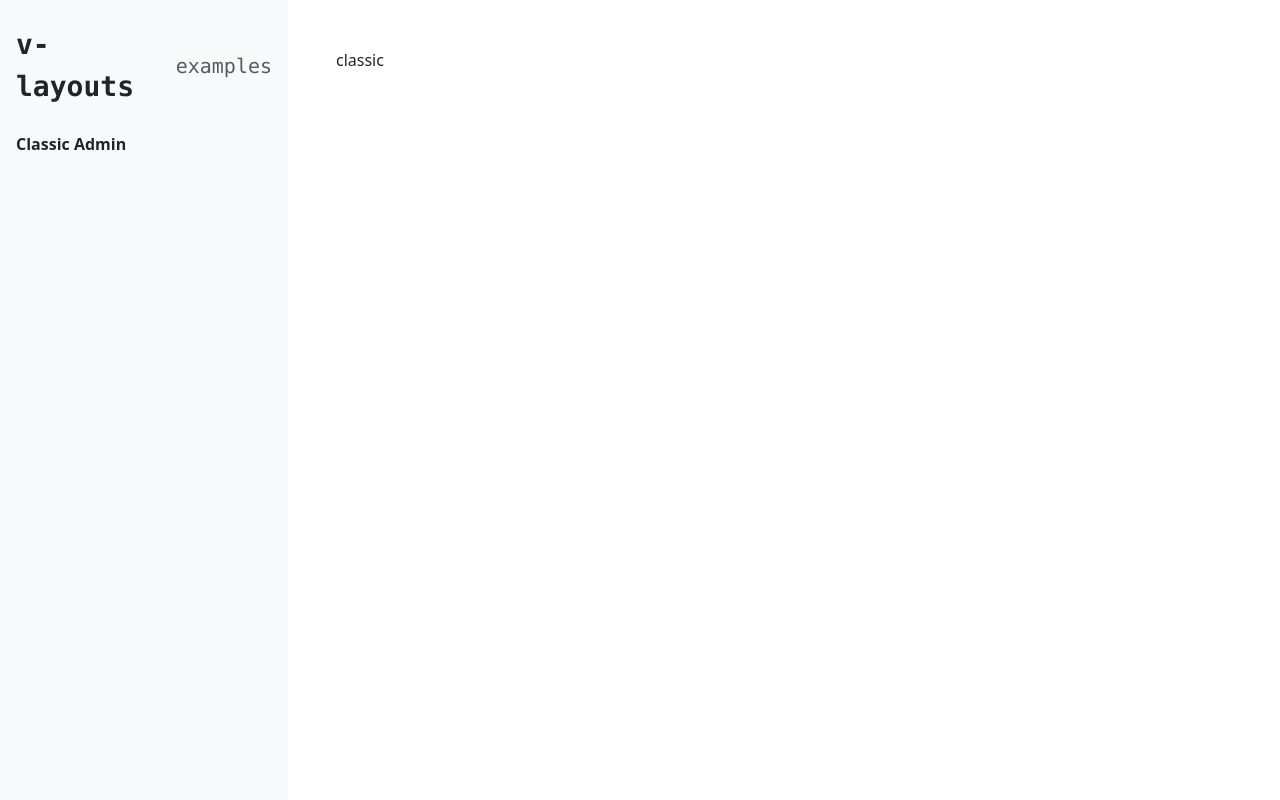
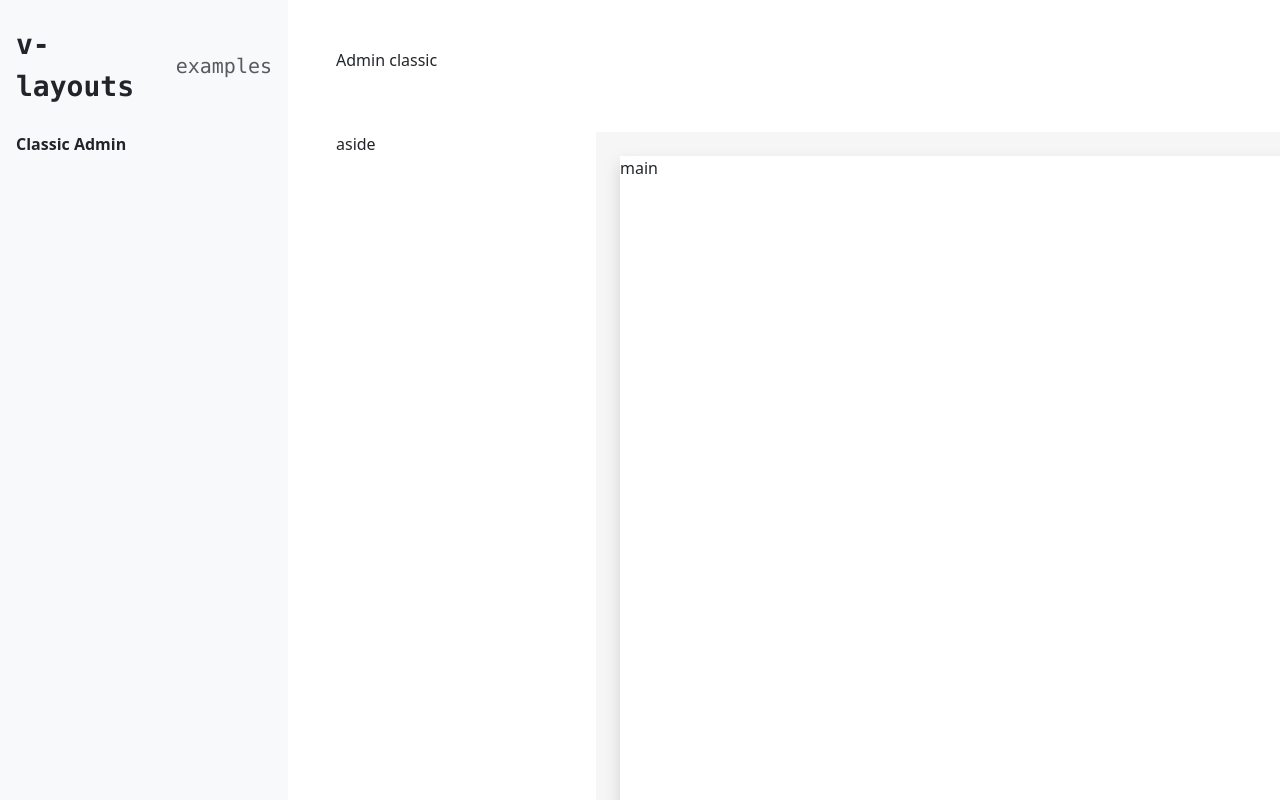
Before and after one commit to TerryZ/v-layouts, a Vue app: page /#/classic in a window 1280 px wide. Built offline with nearby package versions, Linux system fonts and the light colour scheme.

Commit message:
feat: classic admin layout

```diff
--- a/examples/ExampleClassic.vue
+++ b/examples/ExampleClassic.vue
@@ -1,8 +1,18 @@
 <template>
-  <div>classic</div>
+  <div>
+    <div>Admin classic</div>
+    <div>
+      <LayoutAdminClassic>
+        <template #aside>
+          <div>aside</div>
+        </template>
+        <div>main</div>
+      </LayoutAdminClassic>
+    </div>
+  </div>
 </template>
 
 <script setup>
-import { ref } from 'vue'
-
+// import { ref } from 'vue'
+import { LayoutAdminClassic } from '@/'
 </script>
--- /dev/null
+++ b/src/AdminClassic.jsx
@@ -0,0 +1,92 @@
+import './layout.sass'
+
+import { defineComponent } from 'vue'
+import { mergeProps, useAdmin } from './admin-base'
+/**
+ * Admin platform standard layout
+ *
+ * |---------------------------------|
+ * | Header                          |
+ * |---------------------------------|
+ * | Menu  | Breadcrumb              |
+ * |       |-------------------------|
+ * |       | Main Content            |
+ * |       |                         |
+ * |       |                         |
+ * |---------------------------------|
+ */
+export default defineComponent({
+  name: 'AdminClassic',
+  props: mergeProps(),
+  setup (props, { slots }) {
+    const {
+      contentMainClass,
+      contentContainerClass
+    } = useAdmin(props)
+    const buildContent = () => {
+      // 外部应用的具名插槽集
+      const content = []
+      // Breadcrumb bar
+      if ('breadcrumb' in slots) {
+        content.push(
+          <div
+            class='admin-breadcrumb'
+            style={{ height: `${props.breadcrumbHeight}px` }}
+          >
+            {slots.breadcrumb?.()}
+          </div>
+        )
+      }
+      // 内容容器的其他所有兄弟容器的总高度
+      let siblingsHeight = props.headerHeight
+      if ('breadcrumb' in slots) {
+        siblingsHeight += props.breadcrumbHeight
+      }
+
+      // Content main area
+      content.push(
+        <div
+          class={contentMainClass.value}
+          style={{ height: `calc(100vh - ${siblingsHeight}px)` }}
+        >
+          <div class={contentContainerClass.value}>
+            {slots.default?.()}
+          </div>
+        </div>
+      )
+
+      return content
+    }
+
+    return () => (
+      // Main container
+      <div class='admin-layout vw-100 vh-100 d-flex flex-column overflow-hidden'>
+        <div
+          class='admin-header d-flex align-items-center'
+          style={{ height: `${props.headerHeight}px` }}
+        >
+          {slots.header?.()}
+        </div>
+
+        <div class='flex-grow-1 d-flex overflow-hidden'>
+          <div
+            class='admin-menu flex-shrink-0'
+            style={{
+              width: `${props.asideWidth}px`,
+              height: `calc(100vh - ${props.headerHeight}px)`
+            }}
+          >
+            {slots.aside?.()}
+          </div>
+
+          <div
+            class='d-flex flex-column flex-grow-1'
+            style={{ width: `calc(100vw - ${props.asideWidth}px)` }}
+          >
+            {buildContent()}
+          </div>
+        </div>
+      </div>
+    )
+  }
+})
--- /dev/null
+++ b/src/admin-base.js
@@ -0,0 +1,86 @@
+import { computed } from 'vue'
+
+export function mergeProps (props) {
+  return {
+    // 收起侧边栏（侧边栏最小化）
+    collapse: {
+      type: Boolean,
+      default: false
+    },
+    // 头部区域高度
+    headerHeight: {
+      type: Number,
+      default: 60
+    },
+    // 面包屑区域高度
+    breadcrumbHeight: {
+      type: Number,
+      default: 60
+    },
+    // 侧边栏宽度
+    asideWidth: {
+      type: Number,
+      default: 260
+    },
+    // 侧边栏收起（最小化）后的宽度
+    asideCollapseWidth: {
+      type: Number,
+      default: 70
+    },
+    // 内容区域间距
+    contentMargin: {
+      type: Number,
+      default: 4,
+      validator: function (val) {
+        return val >= 0 && val <= 5
+      }
+    },
+    // 内容区域是否设置圆角
+    contentRounded: {
+      type: Boolean,
+      default: false
+    },
+    // 内容间距区是否使用灰色背景色
+    contentGrayBackground: {
+      type: Boolean,
+      default: true
+    },
+    // 内容区域是否使用阴影
+    contentShadow: {
+      type: Boolean,
+      default: true
+    },
+    ...props
+  }
+}
+
+export function useAdmin (props) {
+  // 内容区域主容器样式
+  const contentMainClass = computed(() => {
+    const classes = ['admin-main', 'overflow-auto']
+    // 容器与内容区域之间的间隔
+    classes.push(`p-${props.contentMargin}`)
+    classes.push(props.contentGrayBackground ? 'bg-light-gray' : 'bg-white')
+    return classes.join(' ')
+  })
+  // 内容区域子容器样式
+  const contentContainerClass = computed(() => {
+    const classes = ['admin-main-container', 'w-100', 'h-100', 'bg-white']
+    if (props.contentRounded) {
+      classes.push('rounded')
+    }
+    if (props.contentShadow) {
+      classes.push('shadow')
+    }
+    return classes.join(' ')
+  })
+  const asideCurrentWidth = computed(() => {
+    return props.collapse ? props.asideCollapseWidth : props.asideWidth
+  })
+
+  return {
+    contentMainClass,
+    contentContainerClass,
+    asideCurrentWidth
+  }
+}
--- a/src/index.js
+++ b/src/index.js
@@ -1,2 +1,3 @@
-export { default as LayoutAdminStandard } from './AdminStandard'
-export { default as LayoutAdminVerticalAside } from './AdminVerticalAside'
+// export { default as LayoutAdminStandard } from './AdminStandard'
+// export { default as LayoutAdminVerticalAside } from './AdminVerticalAside'
+export { default as LayoutAdminClassic } from './AdminClassic'
```
